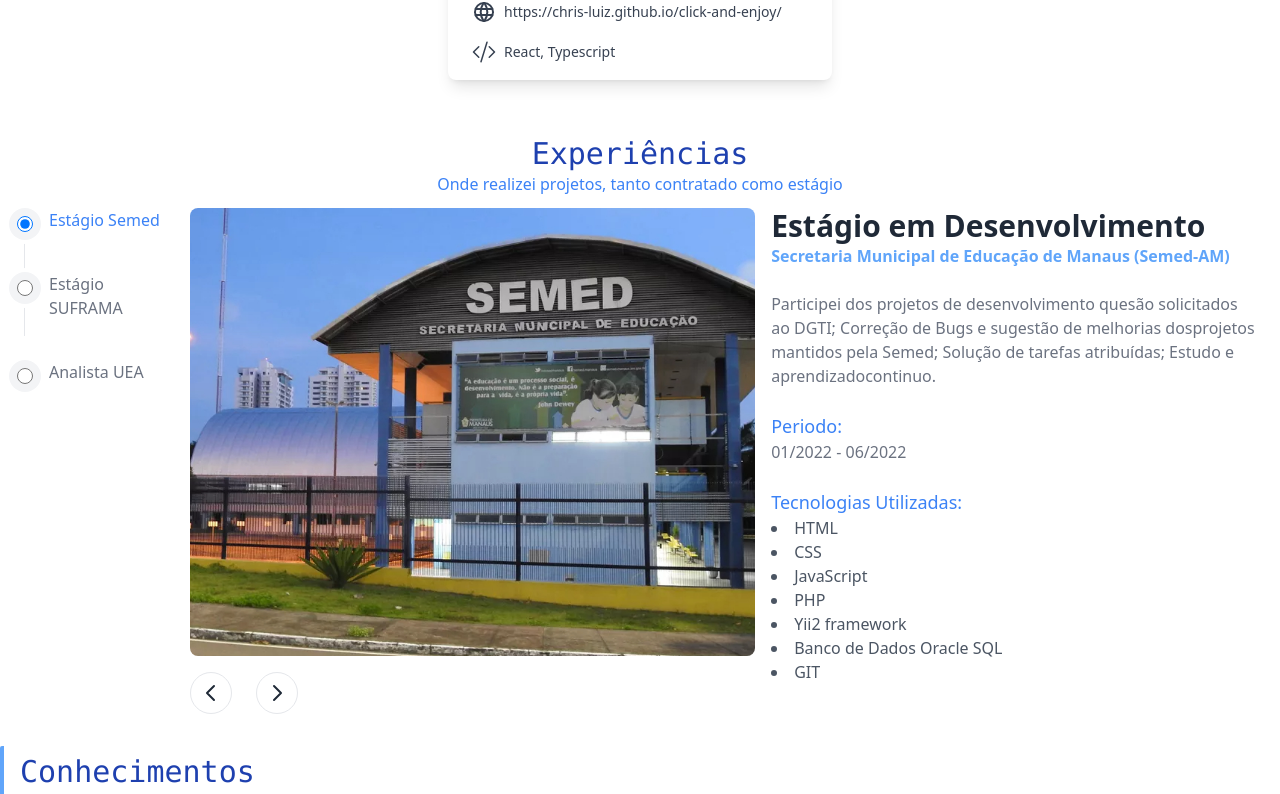
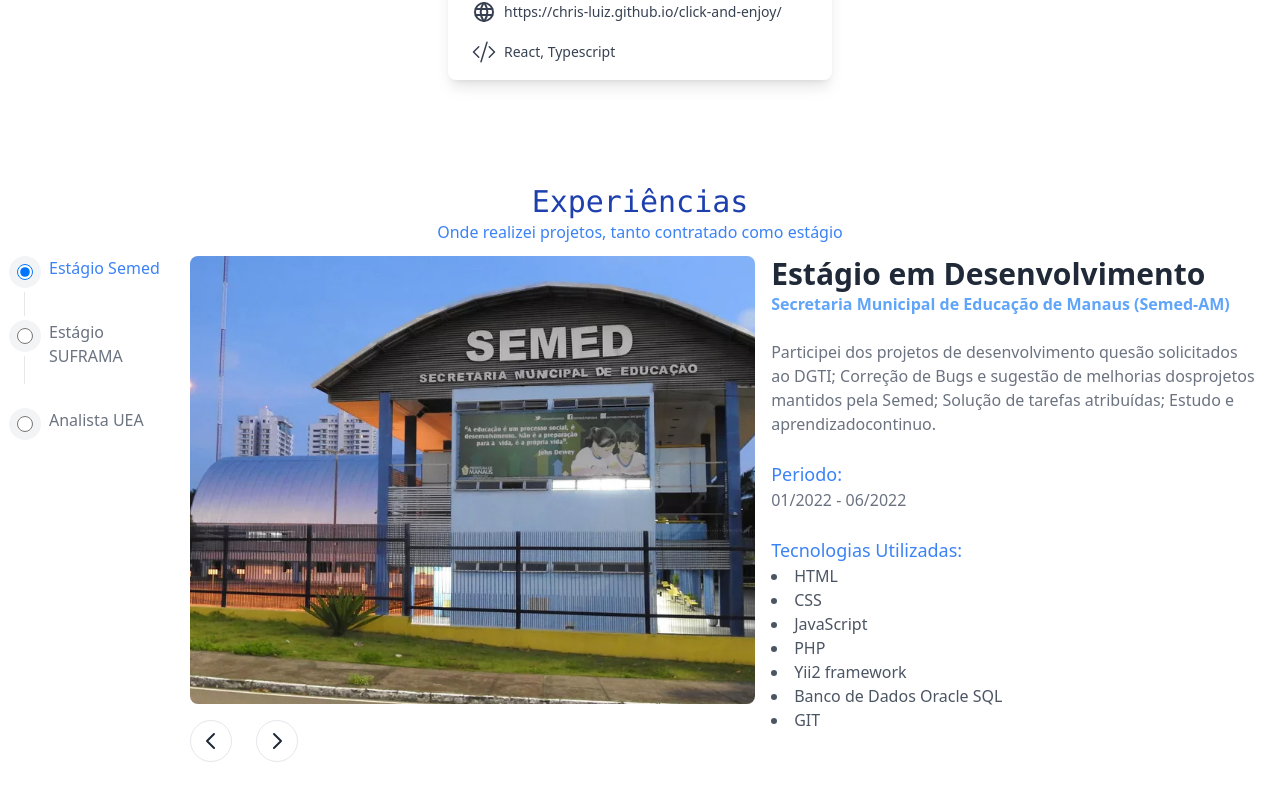
Before and after one commit to Chris-luiz/portfolio2, a React (Create React App) app: page / in a window 1280 px wide. Shown: the part 1258-2052 px from the top of the page. Built offline with nearby package versions, Linux system fonts and the light colour scheme.

Commit message:
feat: padding OqueEstouEstudando

```diff
--- a/src/pages/Experiencias.tsx
+++ b/src/pages/Experiencias.tsx
@@ -3,7 +3,7 @@
 export const Experiencias = () => {
     return (
         <section id="experiencia">
-            <div className="w-screen flex justify-center">
+            <div className="w-screen flex justify-center py-12">
                 <Carousel />
             </div>
         </section>
```
